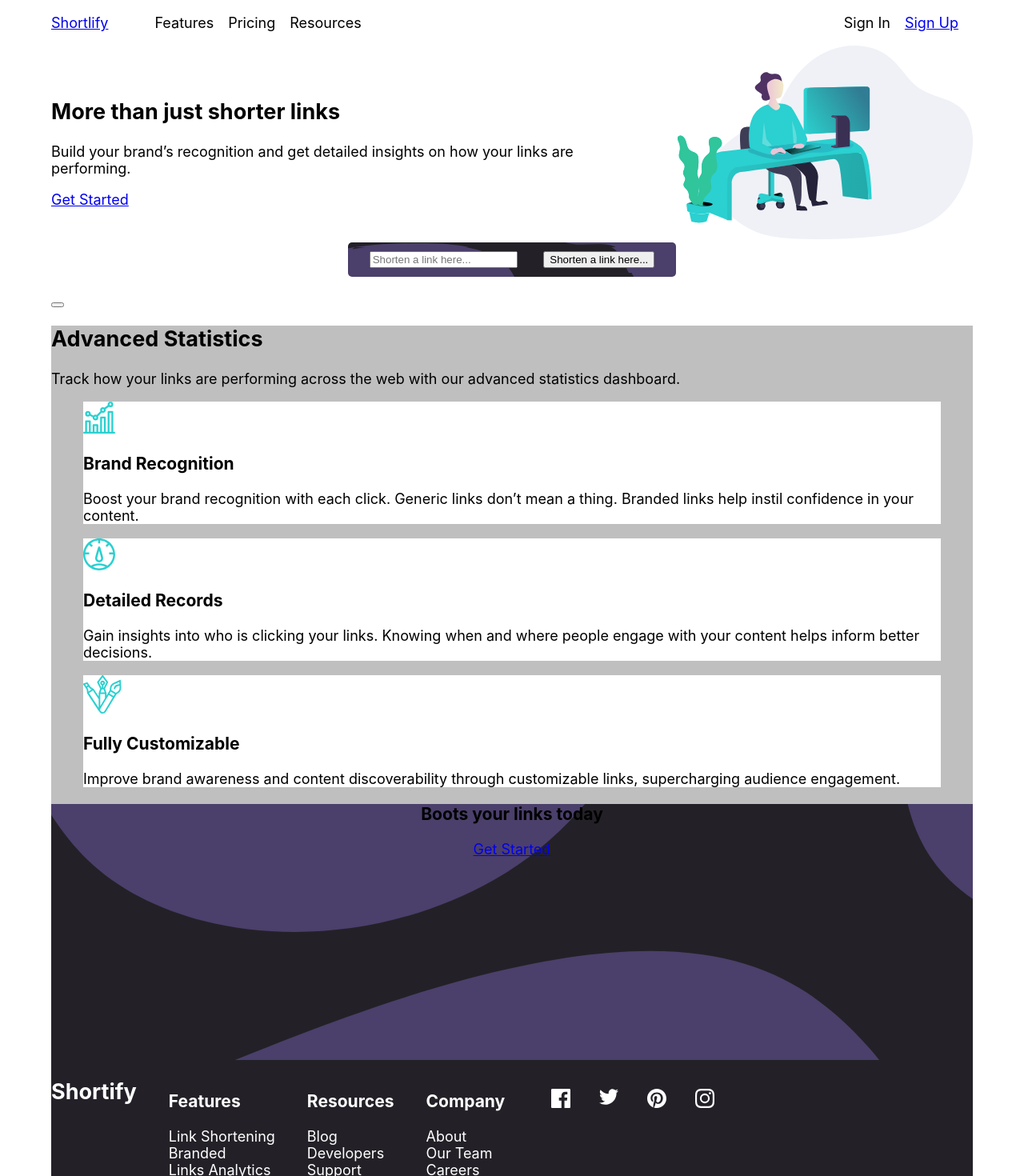
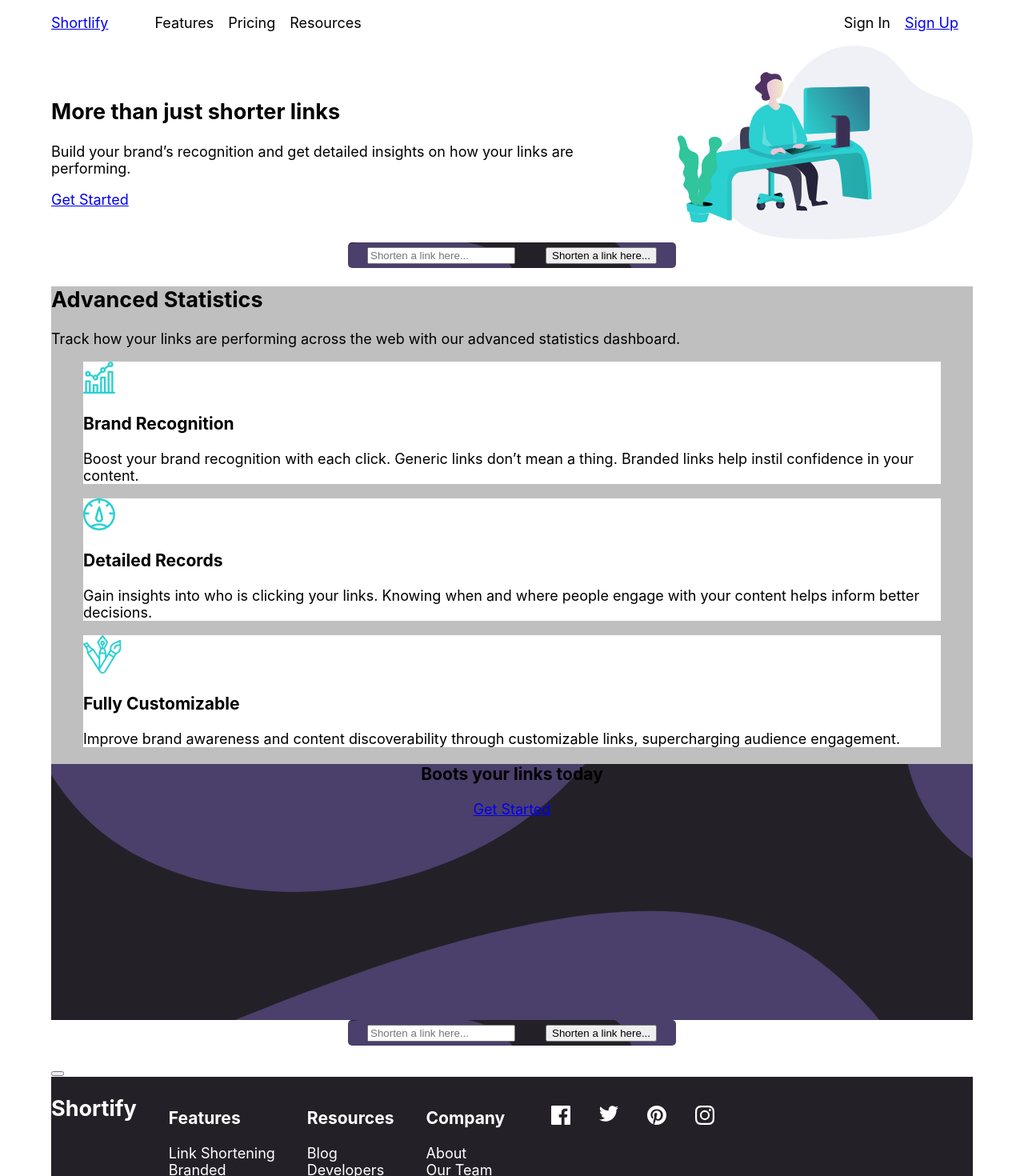
Before and after one commit to davidfcopozo/url-shortener-app, a React (Create React App) app: page / in a window 1280 px wide. Shown: the top 1470 px of the page at 80% size. Built offline with nearby package versions, Linux system fonts and the light colour scheme; no server answers.

Commit message:
For fixing

```diff
--- a/src/App.js
+++ b/src/App.js
@@ -1,20 +1,24 @@
+import { useState } from "react";
 import "./App.scss";
 import Footer from "./components/Footer";
 import Header from "./components/Header";
+import Input from "./components/Input";
 import Section from "./components/Section";
-import { ShortenedlinksProvider } from "./contexts/ShortenedContext";
+import ShortenedLinks from "./components/ShortenedLinks";
 
 function App() {
+  const [inputValue, setInputValue] = useState("");
+
   return (
-    <ShortenedlinksProvider>
     <div className="App">
       <div class="container">
         <Header />
         <Section />
+        <Input setInputValue={setInputValue} />
+        <ShortenedLinks inputValue={inputValue} />
         <Footer />
       </div>
     </div>
-    </ShortenedlinksProvider>
   );
 }
 
--- a/src/components/Input.js
+++ b/src/components/Input.js
@@ -1,46 +1,37 @@
-import React, { useRef } from "react";
-import { useShortened } from "../contexts/ShortenedContext";
-import { useFetch } from "../hooks/useFetch";
+import React, { useState } from "react";
 
-const Input = () => {
-  let input = document.getElementById("link");
+const Input = ({ setInputValue }) => {
+  const [value, setValue] = useState("");
 
-  input?.addEventListener("keypress", function (event) {
-    if (event.key === "Enter") {
-      event.preventDefault();
-      document.getElementById("linkBtn").click();
+  const handleClick = () => {
+    if (setInputValue) {
+      setInputValue(value);
+      setValue("");
+    } else {
+      console.log("no setInputValue");
     }
-  });
-
-  let linkRef = useRef();
-
-  let url = `https://api.shrtco.de/v2/shorten?url=${input?.value}`;
-  const [data, error, loading] = useFetch(url);
-
-  const { addLinks, shortenedLinks } = useShortened();
-
-  function getData() {
-    addLinks(data.result.short_link);
-    console.log(shortenedLinks);
-  }
+  };
 
   return (
+    <>
       <div class="input-container">
         <input
-        ref={linkRef}
           type="url"
           name="link"
           id="link"
           placeholder="Shorten a link here..."
+          value={value}
+          onChange={(e) => setValue(e.target.value)}
         />
         <input
-        type="submit"
+          type="button"
           name="linkBtn"
           id="linkBtn"
           value="Shorten a link here..."
-        onClick={() => getData()}
+          onClick={handleClick}
         />
       </div>
+    </>
   );
 };
 
--- a/src/components/Section.js
+++ b/src/components/Section.js
@@ -8,6 +8,22 @@
 import ShortenedLinks from "./ShortenedLinks";
 
 const Section = () => {
+  /*   //let inputValue = document.getElementById("link")?.value;
+  const [input, setInput] = useState(document.getElementById("link")?.value);
+  const [shortenedLink, setShortenedLink] = useState();
+
+  let url = `https://api.shrtco.de/v2/shorten?url=${input}`;
+  const [data, error, loading] = useFetch(url);
+
+  async function getData(e) {
+    e.preventDefault();
+    setShortenedLink(await data.result.short_link);
+    setInput(document.getElementById("link")?.value);
+    console.log(data);
+  } */
+
+  const [inputValue, setInputValue] = useState("");
+
   return (
     <>
       <section className="fist-section">
@@ -25,11 +41,8 @@
         </div>
       </section>
 
-      <div className="input-container">
-        <Input />
-      </div>
-
-      <ShortenedLinks />
+      <Input />
+      {/*  <ShortenedLinks inputValue={inputValue} /> */}
 
       <section className="second-section">
         <div className="text-section">
--- a/src/components/ShortenedLinks.js
+++ b/src/components/ShortenedLinks.js
@@ -1,15 +1,82 @@
-import React, { useState } from "react";
-import { useShortened } from "../contexts/ShortenedContext";
+import React, { useEffect, useState } from "react";
+import { useFetch } from "../hooks/useFetch";
 
-const ShortenedLinks = () => {
-  const shortenedLinks = useShortened();
+const ShortenedLinks = ({ inputValue }) => {
+  console.log(inputValue);
+
+  let url = `https://api.shrtco.de/v2/shorten?url=${inputValue}`;
+
+  const [data, setData] = useState("");
+
+  useEffect(() => {
+    fetch(url)
+      .then((res) => res.json())
+      .then((data) => setData(data));
+    console.log(data);
+  }, [url]);
+
+  /*   const [link, setLink] = useState();
+  /*   const [link, setLink] = useState();
+  const [shortenedLink, setShortenedLink] = useState();
+  const [data, error, loading] = useFetch(); */
+  /* const [link, setLink] = useState();
+  const [shortenedLink, setShortenedLink] = useState([]); */
+  // useFetch(url);
+
+  /*  const [data, setData] = useState(null);
+  const [error, setError] = useState(null);
+  const [loading, setLoading] = useState(false);
+
+  useEffect(() => {
+    const fetchData = async () => {
+      setLoading(true);
+
+      try {
+        const res = await fetch(url);
+
+        if (!res.ok) {
+          let err = new Error("Error in Fetch request");
+          err.status = res.status || "000";
+          err.statusText = res.statusText || "An error has occurred";
+
+          throw err;
+        }
+        const json = await res.json();
+        setLink(json);
+        setData(json);
+        setError(null);
+      } catch (error) {
+        setData(null);
+        setError(error);
+      } finally {
+        setLoading(false);
+      }
+      return [data];
+    };
+    fetchData();
+  }, [url]);
+
+  useEffect(() => {
+    let inputLink = {
+      input: inputValue,
+      shortenedLink: data?.result.full_short_link,
+    };
+    setShortenedLink((prevShortenedLink) =>
+      prevShortenedLink ? [...prevShortenedLink, inputLink] : inputLink
+    );
+  }, [inputValue]); */
+
+  //if (loading) return <h1>Loading</h1>;
+
   return (
     <>
       <div>
-        <p></p>
         <div>
-          <a href=""></a>
-          <button></button>
+          <p>{inputValue}</p>
+          <div>
+            <a href="" target="_blank"></a>
+            <button></button>
+          </div>
         </div>
       </div>
     </>
--- a/src/contexts/ShortenedContext.js
+++ b/src/contexts/ShortenedContext.js
@@ -13,16 +13,22 @@
     []
   );
 
-  function addLinks(shortenedLink) {
-    setShortenedLinks(shortenedLink);
+  function addLinks({ input, shortLink }) {
+    setShortenedLinks((prevShortenedLinks) => {
+      if (prevShortenedLinks) {
+        return [...prevShortenedLinks, [input, shortLink]];
+      }
+      return prevShortenedLinks;
+    });
+
+    return [input, shortLink];
   }
 
   return (
     <ShortenedContext.Provider
       value={{
+        shortenedLinks,
         addLinks,
-        shortenedLinks,
-        setShortenedLinks,
       }}
     >
       {children}
--- a/src/hooks/useFetch.js
+++ b/src/hooks/useFetch.js
@@ -25,7 +25,7 @@
           throw err;
         }
         const json = await res.json();
-        console.table(res.status);
+        //console.table(res);
 
         if (!signal.aborted) {
           setData(json);
```
Lines whose indentation alone changed are shown as unchanged.
